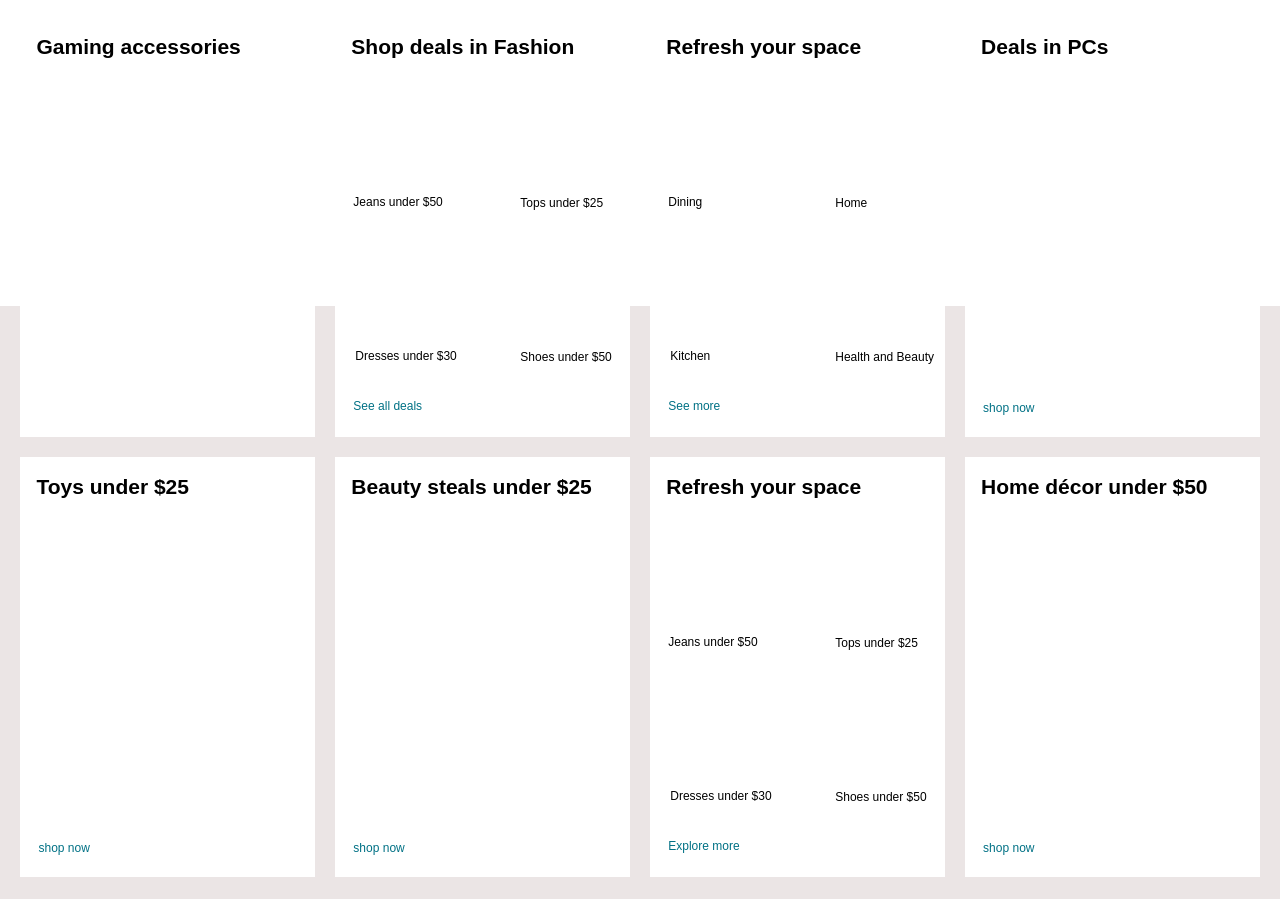
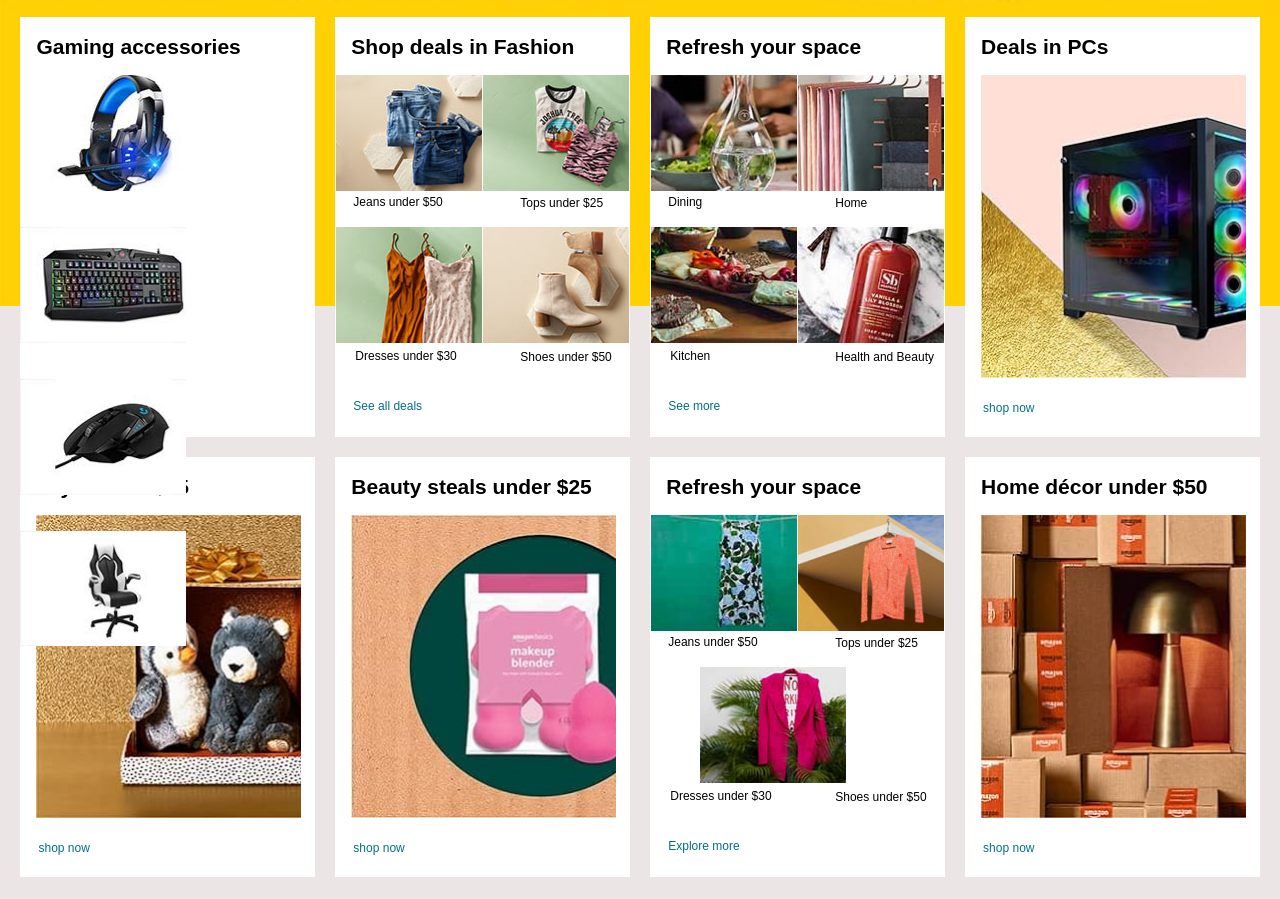
Before and after one commit to SayandeepBera/Amazon-Clone, a plain HTML site: page index.html in a window 1280 px wide. Shown: the part 393-1292 px from the top of the page. Drawn offline with Linux system fonts and the light colour scheme; files whose address does not match are found by name.

Commit message:
Modify the css file

```diff
--- a/style.css
+++ b/style.css
@@ -24,11 +24,7 @@
 }
 
 .logo{
-<<<<<<< HEAD
-    background-image: url(/CSS\ Tutorial/Amazon_Clone/images/amazon_logo.png);
-=======
     background-image: url(/images/amazon_logo.png);
->>>>>>> 89f1cc9 (Modify the css file)
     background-size: cover;
     height: 48px;
     width: 100px;
@@ -120,11 +116,7 @@
 .flag{
     height: 16.2px;
     width: 21.6px;
-<<<<<<< HEAD
-    background-image: url(/CSS\ Tutorial/Amazon_Clone/images/Flag.webp);
-=======
     background-image: url(/images/Flag.webp);
->>>>>>> 89f1cc9 (Modify the css file)
     background-size: cover;
 }
 
@@ -207,11 +199,7 @@ span{
 .hero-section{
     height: 600px;
     width: 1500px;
-<<<<<<< HEAD
-    background-image: url(/CSS\ Tutorial/Amazon_Clone/images/hero1.jpg);
-=======
     background-image: url(/images/hero1.jpg);
->>>>>>> 89f1cc9 (Modify the css file)
     background-size: cover;
     display: flex;
     justify-content: center;
@@ -294,11 +282,7 @@ span{
 .box11{
     height: 115.85px;
     width: 165.75px;
-<<<<<<< HEAD
-    background-image: url(/CSS\ Tutorial/Amazon_Clone/images/shop11.jpg);
-=======
     background-image: url(/images/shop11.jpg);
->>>>>>> 89f1cc9 (Modify the css file)
     background-size: cover;
     margin:16px 0px 20px 0px ;
     z-index: 1;
@@ -306,11 +290,7 @@ span{
 .box12{
     height: 115.85px;
     width: 165.75px;
-<<<<<<< HEAD
-    background-image: url(/CSS\ Tutorial/Amazon_Clone/images/shop12.jpg);
-=======
     background-image: url(/images/shop12.jpg);
->>>>>>> 89f1cc9 (Modify the css file)
     background-size: cover;
     margin:16px 0px 20px 0px ;
     z-index: 2;
@@ -318,11 +298,7 @@ span{
 .box13{
     height: 115.85px;
     width: 165.75px;
-<<<<<<< HEAD
-    background-image: url(/CSS\ Tutorial/Amazon_Clone/images/shop13.jpg);
-=======
     background-image: url(/images/shop13.jpg);
->>>>>>> 89f1cc9 (Modify the css file)
     background-size: cover;
     margin:16px 0px 20px 0px ;
     z-index: 1;
@@ -330,11 +306,7 @@ span{
 .box14{
     height: 115.85px;
     width: 165.75px;
-<<<<<<< HEAD
-    background-image: url(/CSS\ Tutorial/Amazon_Clone/images/shop14.jpg);
-=======
     background-image: url(/images/shop14.jpg);
->>>>>>> 89f1cc9 (Modify the css file)
     background-size: cover;
     margin:16px 0px 20px 0px ;
     z-index: 2;
@@ -343,11 +315,7 @@ span{
 .box41{
     height: 303px;
     width: 90%;
-<<<<<<< HEAD
-    background-image: url(/CSS\ Tutorial/Amazon_Clone/images/shop4.jpg);
-=======
     background-image: url(/images/shop4.jpg);
->>>>>>> 89f1cc9 (Modify the css file)
     background-size: cover;
     margin:16px 16px 20px 16px ;
 }
@@ -361,44 +329,28 @@ span{
 .box21{
     height: 115.85px;
     width: 145.75px;
-<<<<<<< HEAD
-    background-image: url(/CSS\ Tutorial/Amazon_Clone/images/shop21.jpg);
-=======
     background-image: url(/images/shop21.jpg);
->>>>>>> 89f1cc9 (Modify the css file)
     background-size: cover;
     margin:16px 0px 20px 0px ;
 }
 .box22{
     height: 115.85px;
     width: 145.75px;
-<<<<<<< HEAD
-    background-image: url(/CSS\ Tutorial/Amazon_Clone/images/shop22.jpg);
-=======
     background-image: url(/images/shop22.jpg);
->>>>>>> 89f1cc9 (Modify the css file)
     background-size: cover;
     margin:16px 0px 20px 0px ;
 }
 .box23{
     height: 115.85px;
     width: 145.75px;
-<<<<<<< HEAD
-    background-image: url(/CSS\ Tutorial/Amazon_Clone/images/shop23.jpg);
-=======
     background-image: url(/images/shop23.jpg);
->>>>>>> 89f1cc9 (Modify the css file)
     background-size: cover;
     margin:16px 0px 20px 0px ;
 }
 .box24{
     height: 115.85px;
     width: 145.75px;
-<<<<<<< HEAD
-    background-image: url(/CSS\ Tutorial/Amazon_Clone/images/shop24.jpg);
-=======
     background-image: url(/images/shop24.jpg);
->>>>>>> 89f1cc9 (Modify the css file)
     background-size: cover;
     margin:16px 0px 20px 0px ;
 }
@@ -412,44 +364,28 @@ span{
 .box31{
     height: 115.85px;
     width: 145.75px;
-<<<<<<< HEAD
-    background-image: url(/CSS\ Tutorial/Amazon_CloneClone/images/shop31.jpg);
-=======
     background-image: url(Clone/images/shop31.jpg);
->>>>>>> 89f1cc9 (Modify the css file)
     background-size: cover;
     margin:16px 0px 20px 0px ;
 }
 .box32{
     height: 115.85px;
     width: 145.75px;
-<<<<<<< HEAD
-    background-image: url(/CSS\ Tutorial/Amazon_Clone/images/shop32.jpg);
-=======
     background-image: url(/images/shop32.jpg);
->>>>>>> 89f1cc9 (Modify the css file)
     background-size: cover;
     margin:16px 0px 20px 0px ;
 }
 .box33{
     height: 115.85px;
     width: 145.75px;
-<<<<<<< HEAD
-    background-image: url(/CSS\ Tutorial/Amazon_Clone/images/shop33.jpg);
-=======
     background-image: url(/images/shop33.jpg);
->>>>>>> 89f1cc9 (Modify the css file)
     background-size: cover;
     margin:16px 0px 20px 0px ;
 }
 .box34{
     height: 115.85px;
     width: 145.75px;
-<<<<<<< HEAD
-    background-image: url(/CSS\ Tutorial/Amazon_Clone/images/shop34.jpg);
-=======
     background-image: url(/images/shop34.jpg);
->>>>>>> 89f1cc9 (Modify the css file)
     background-size: cover;
     margin:16px 0px 20px 0px ;
 }
@@ -458,11 +394,7 @@ span{
 .box41{
     height: 303px;
     width: 90%;
-<<<<<<< HEAD
-    background-image: url(/CSS\ Tutorial/Amazon_Clone/images/shop4.jpg);
-=======
     background-image: url(/images/shop4.jpg);
->>>>>>> 89f1cc9 (Modify the css file)
     background-size: cover;
     margin:16px 16px 20px 16px ;
 }
@@ -471,11 +403,7 @@ span{
 .box51{
     height: 303px;
     width: 90%;
-<<<<<<< HEAD
-    background-image: url(/CSS\ Tutorial/Amazon_Clone/images/shop5.jpg);
-=======
     background-image: url(/images/shop5.jpg);
->>>>>>> 89f1cc9 (Modify the css file)
     background-size: cover;
     margin:16px 16px 20px 16px ;
 }
@@ -484,11 +412,7 @@ span{
 .box61{
     height: 303px;
     width: 90%;
-<<<<<<< HEAD
-    background-image: url(/CSS\ Tutorial/Amazon_Clone/images/shop6.jpg);
-=======
     background-image: url(/images/shop6.jpg);
->>>>>>> 89f1cc9 (Modify the css file)
     background-size: cover;
     margin:16px 16px 20px 16px ;
 }
@@ -502,44 +426,28 @@ span{
 .box71{
     height: 115.85px;
     width: 145.75px;
-<<<<<<< HEAD
-    background-image: url(/CSS\ Tutorial/Amazon_Clone/images/shop71.jpg);
-=======
     background-image: url(/images/shop71.jpg);
->>>>>>> 89f1cc9 (Modify the css file)
     background-size: cover;
     margin:16px 0px 20px 0px ;
 }
 .box72{
     height: 115.85px;
     width: 145.75px;
-<<<<<<< HEAD
-    background-image: url(/CSS\ Tutorial/Amazon_Clone/images/shop72.jpg);
-=======
     background-image: url(/images/shop72.jpg);
->>>>>>> 89f1cc9 (Modify the css file)
     background-size: cover;
     margin:16px 0px 20px 0px ;
 }
 .box73{
     height: 115.85px;
     width: 145.75px;
-<<<<<<< HEAD
-    background-image: url(/CSS\ Tutorial/Amazon_Clone/images/shop73.jpg);
-=======
     background-image: url(/images/shop73.jpg);
->>>>>>> 89f1cc9 (Modify the css file)
     background-size: cover;
     margin:16px 0px 20px 0px ;
 }Clone
 .box74{
     height: 115.85px;
     width: 145.75px;
-<<<<<<< HEAD
-    background-image: url(/CSS\ Tutorial/Amazon_Clone/images/shop74.jpg);
-=======
     background-image: url(/images/shop74.jpg);
->>>>>>> 89f1cc9 (Modify the css file)
     background-size: cover;
     margin:16px 0px 20px 0px ;
 }
@@ -551,11 +459,7 @@ span{
 .box81{
     height: 303px;
     width: 90%;
-<<<<<<< HEAD
-    background-image: url(/CSS\ Tutorial/Amazon_Clone/images/shop8.jpg);
-=======
     background-image: url(/images/shop8.jpg);
->>>>>>> 89f1cc9 (Modify the css file)
     background-size: cover;
     margin:16px 16px 20px 16px ;
 }
```
